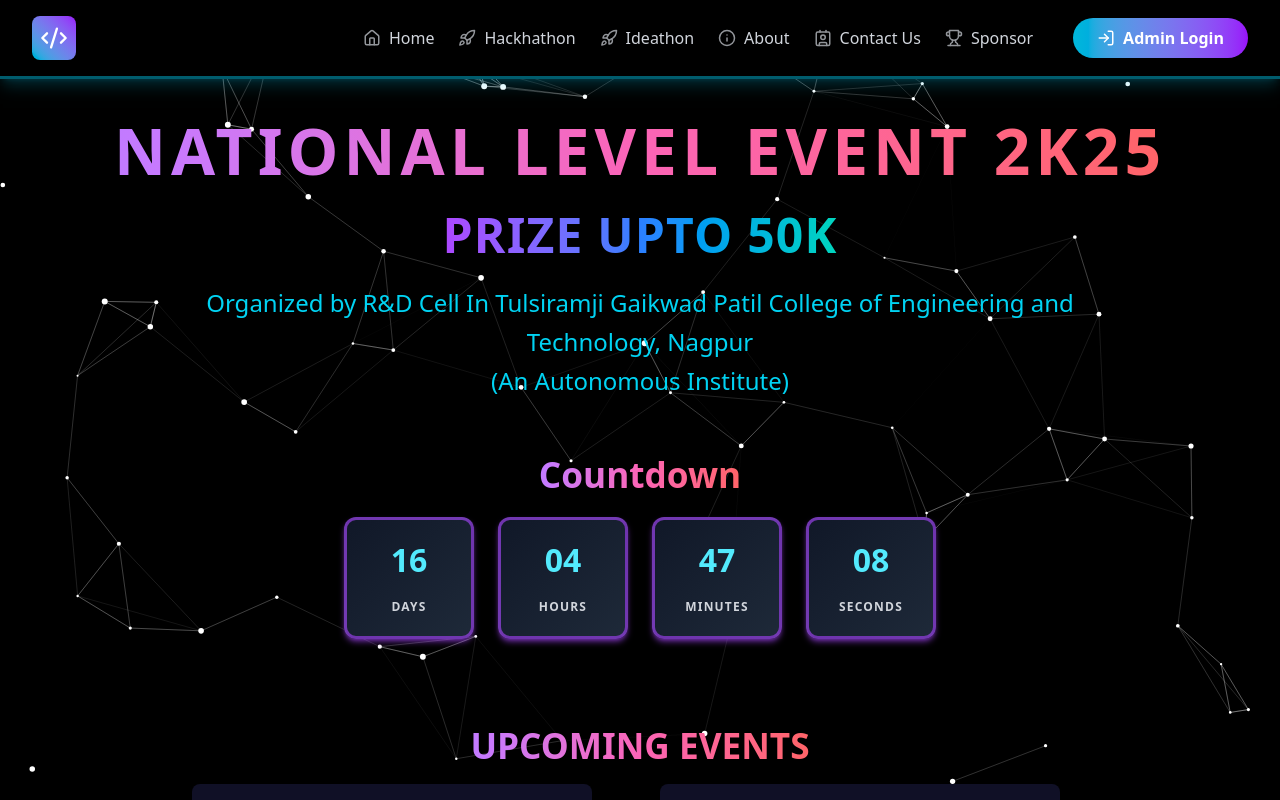
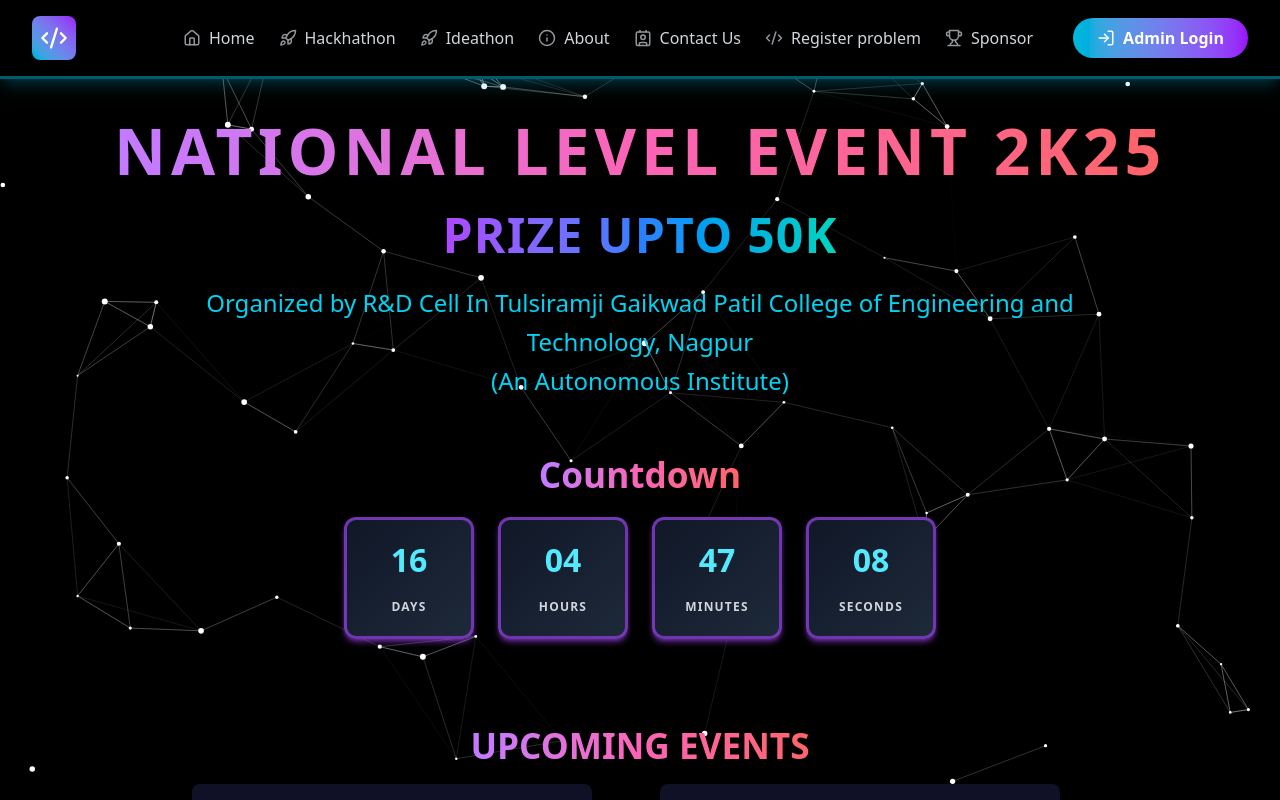
Before and after one commit to shubhamkopare1/TGPCET, a React (Vite) app: page / in a window 1280 px wide. Built offline with nearby package versions, Linux system fonts and the light colour scheme.

Commit message:
add problem form

```diff
--- a/src/components/Navbar.jsx
+++ b/src/components/Navbar.jsx
@@ -42,7 +42,7 @@
     { name: "Ideathon", path: "/event/2", icon: <Rocket size={18} /> },
     { name: "About", path: "/about", icon: <Info size={18} /> },
     { name: "Contact Us", path: "/contact", icon: <Contact size={18} /> },
-    //  { name: "Register problem", path: "/ProblemForm", icon: <Code2 size={18} /> },
+     { name: "Register problem", path: "/ProblemForm", icon: <Code2 size={18} /> },
 
     { name: "Sponsor", path: "/sponsor", icon: <Trophy size={18} /> },
   ];
```
Also changed, not shown: public/hack.png (added).
